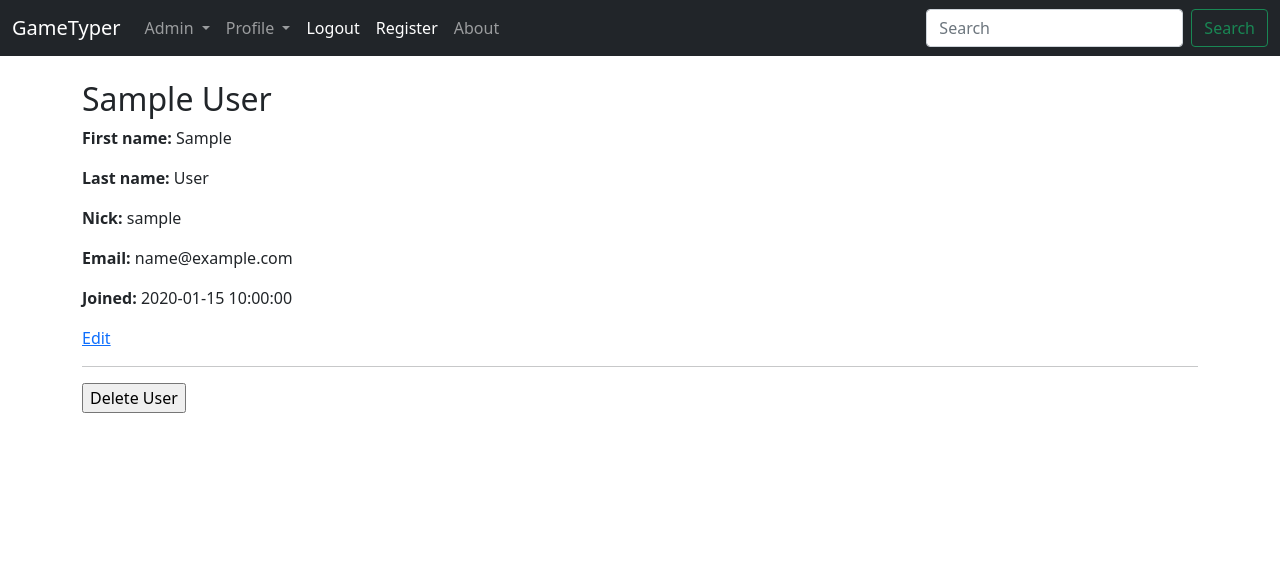
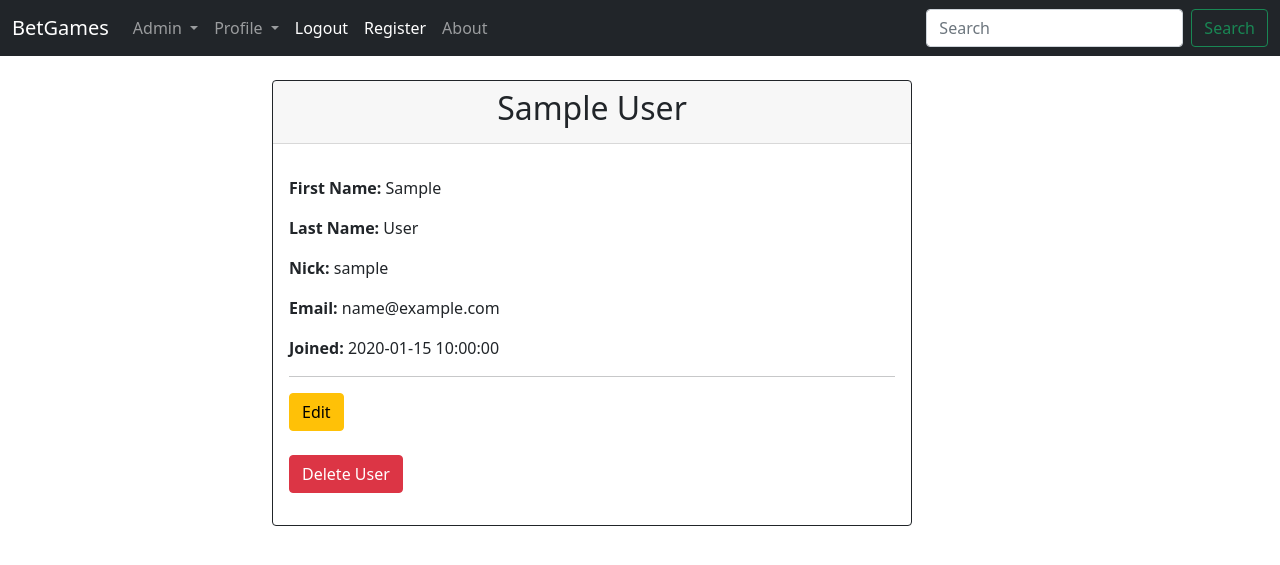
Before and after one commit to mateuszgua/game_typer, a Flask app: page /user_info in a window 1280 px wide. Shown: the top 565 px of the page. Run offline with Flask 2, Linux system fonts and the light colour scheme; a user stored in the database is signed in; tables that the repository leaves empty hold one stand-in row (values such as "Sample post"); parts of the project's set-up code (start-up, migrations or seed data) failed here and were passed over; some libraries are stand-ins or nearby versions.

Commit message:
Fix: clear views, center tables and cards, change view of fewbuttons

```diff
--- a/game_app/templates/accounts/userinfo.html
+++ b/game_app/templates/accounts/userinfo.html
@@ -1,15 +1,24 @@
 {% extends 'layouts/base.html' %}
 
 {% block content %}
+<div class="row d-flex justify-content-center">
+    <div class="col-8">
+        <div class="card border-dark mb-3" style="max-width: 40rem;">
+            <div class="card-header">
                 <span class="title">
-    <h2>{% block title %} {{ user.firstname }} {{ user.lastname }}{% endblock %}</h2>
+                    <h2 class="text-capitalize text-center">{% block title %} {{ user.firstname }} {{ user.lastname }}{%
+                        endblock %}
+                    </h2>
                 </span>
+            </div>
+            <div class="card-body text-dark">
+                <p class="card-text">
                 <div class="content">
                     <div class="user">
-        <p>
+                        <p class="text-capitalize">
                             <b class="first_name">First name:</b> {{ user.firstname }}
                         </p>
-        <p>
+                        <p class="text-capitalize">
                             <b class="last_name">Last name:</b> {{ user.lastname }}
                         </p>
                         <p>
@@ -22,11 +31,20 @@
                             <b class="last_name">Joined:</b> {{ user.created_at }}
                         </p>
                         <p></p>
-        <a href="{{ url_for('edit', user_id=user.id) }}">Edit</a>
                         <hr>
+                        <a class="btn btn-warning" href="{{ url_for('edit', user_id=user.id) }}" role="button">Edit</a>
+                        <br><br>
                         <form method="POST" action="{{ url_for('delete', user_id=user.id) }}">
-            <input type="submit" value="Delete User" onclick="return confirm('Are you want to delte this entry?')">
+                            <input class="btn btn-danger" type="submit" value="Delete User"
+                                onclick="return confirm('Are you want to delte this entry?')">
                         </form>
                     </div>
                 </div>
+                </p>
+            </div>
+        </div>
+    </div>
+</div>
+
+
 {% endblock %}
--- a/game_app/templates/includes/navbar.html
+++ b/game_app/templates/includes/navbar.html
@@ -1,7 +1,7 @@
 <nav class="navbar navbar-expand-lg navbar-dark bg-dark">
     <div class="container-fluid">
 
-        <a class="navbar-brand" href="{{ url_for('home') }}">GameTyper</a>
+        <a class="navbar-brand" href="{{ url_for('home') }}">BetGames</a>
         <button class="navbar-toggler" type="button" data-bs-toggle="collapse" data-bs-target="#navbarSupportedContent"
             aria-controls="navbarSupportedContent" aria-expanded="false" aria-label="Toggle navigation">
             <span class="navbar-toggler-icon"></span>
--- a/game_app/views.py
+++ b/game_app/views.py
@@ -763,7 +763,7 @@ def group(group_id):
     user_id = current_user.get_id()
     bet_amount = UserBetGroup.query.filter_by(user_id=user_id).count()
     user_groups = UserBetGroup.query.filter_by(
-        bet_group_id=group_id).order_by(UserBetGroup.points.asc()).all()
+        bet_group_id=group_id).order_by(UserBetGroup.points.desc()).all()
     bet_group = BetGroup.query.filter_by(id=group_id).first()
 
     sort_users_in_group(user_groups)
```
Also changed, not shown: game_app/templates/accounts/betgroup.html (+18 -3 lines), game_app/templates/accounts/user.html (+11 -7 lines), game_app/templates/accounts/usertips.html (+19 -9 lines), game_app/templates/index.html (+8 -0 lines). Lines whose indentation alone changed are shown as unchanged.
